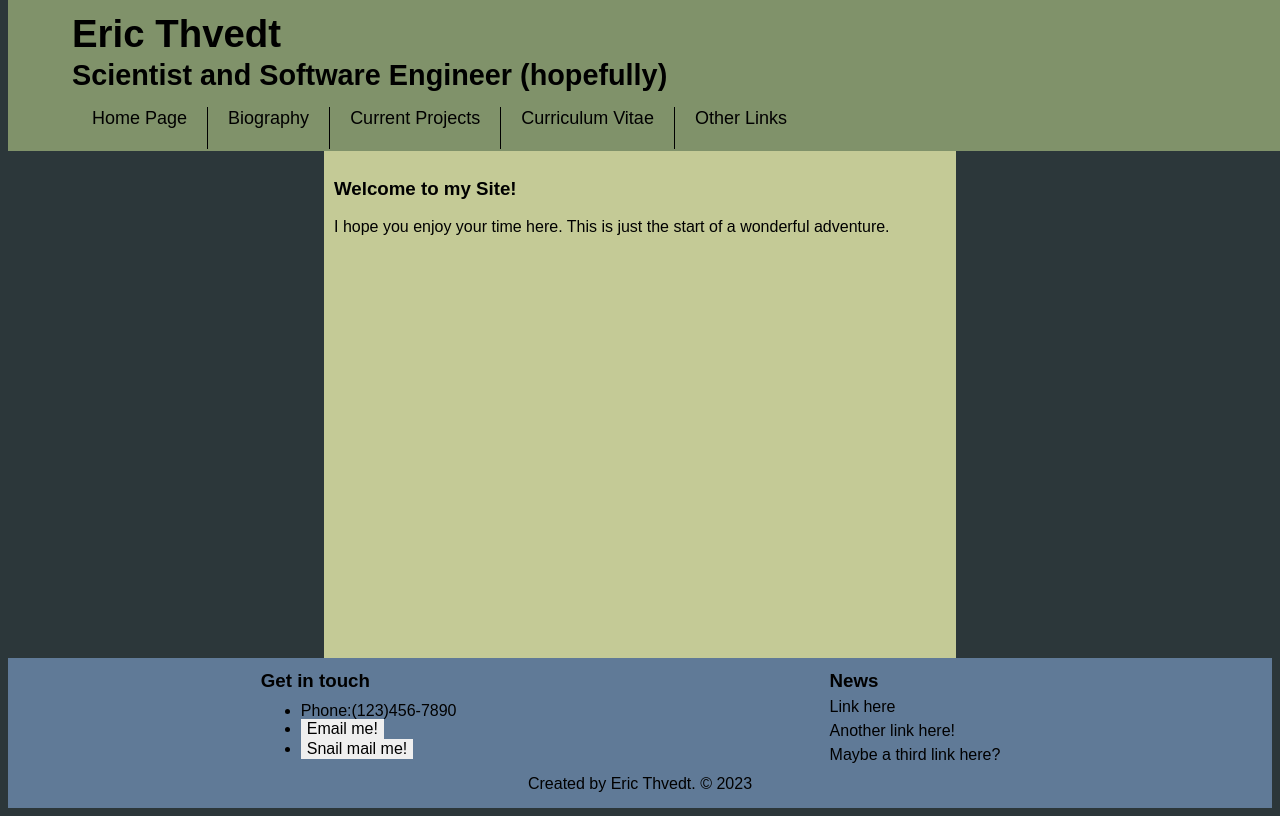
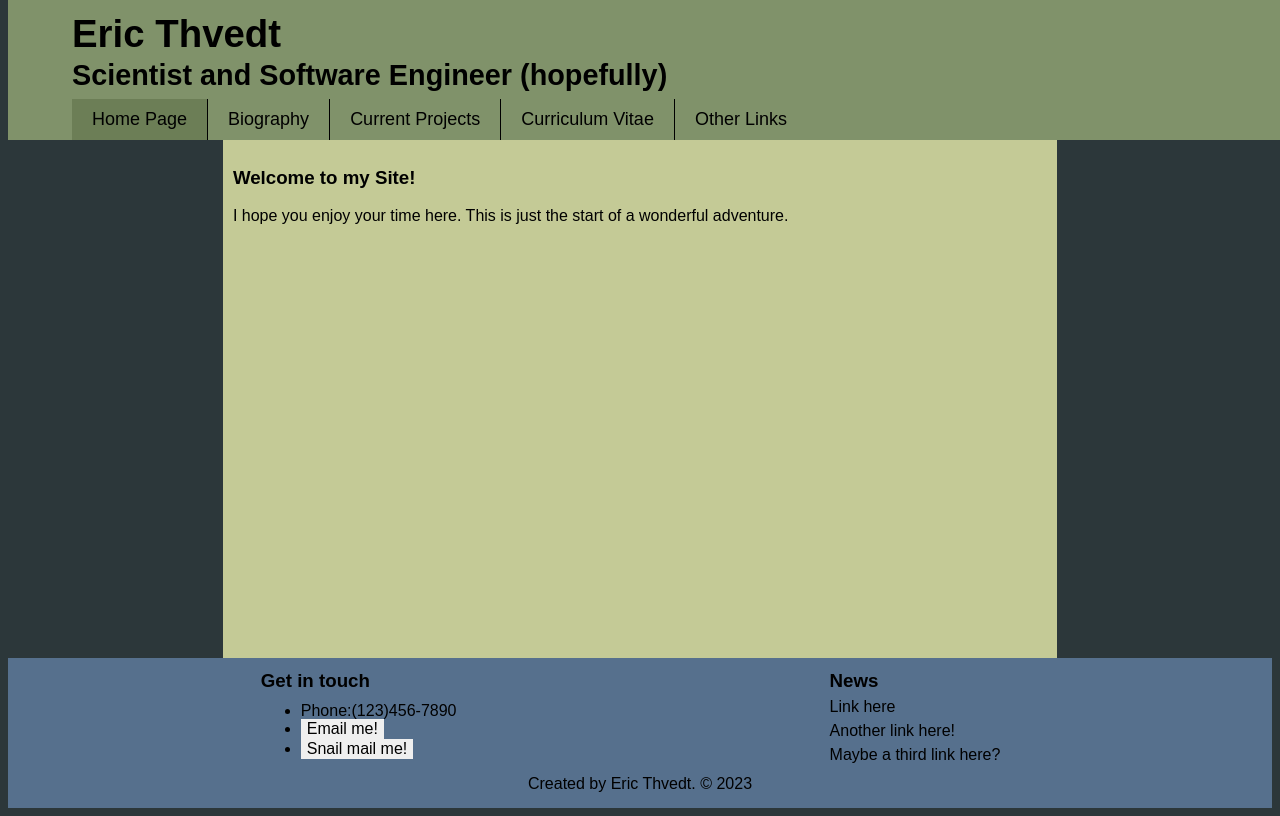
Before and after one commit to ethvedt/my-personal-website, a plain HTML site: page index.html in a window 1280 px wide. Both pictures are taken after a click on the button "Home Page". Drawn offline with Linux system fonts and the light colour scheme.

Commit message:
shading on buttons for active section

```diff
--- a/index.html
+++ b/index.html
@@ -10,9 +10,9 @@
             <h1>Eric Thvedt</h1>
             <h2>Scientist and Software Engineer (hopefully)</h2>
         </div>
-        <div id="navBar">
+        <div id="nav-bar">
             <span>
-                <button type="button" class="nav" onclick="displayContent(event)">Home Page</button>
+                <button type="button" class="nav" id="home-nav" onclick="displayContent(event)">Home Page</button>
             </span>
             <span>
                 <button type="button" class="nav" onclick="displayContent(event)">Biography</button>
@@ -127,8 +127,8 @@
                 <h3>Get in touch</h3>
                 <ul>
                     <li>Phone:(123)456-7890</li>
-                    <li><button type="button" id="email">Email me!</button></li>
-                    <li><button type="button" id="mail">Snail mail me!</button></li>
+                    <li><button type="button" id="email" onclick="emailButton()">Email me!</button></li>
+                    <li><button type="button" id="mail" onclick="mailButton()">Snail mail me!</button></li>
                 </ul>
             </span>
             <span>
--- a/script.js
+++ b/script.js
@@ -6,16 +6,30 @@ window.onload = function(){
     }
     document.getElementById(`home-page`).style.display = "block";
     document.getElementById(`home-page`).style.height = "100%";
+    document.getElementById('home-nav').classList.add("on-page")
 }
 
 function displayContent(event) {
-    var btn = event.target.innerText;
-    var id = btn.replace(/\s+/g, '-').toLowerCase();
+    var btn = event.target;
+    var btnText = btn.innerText
+    var btns = document.getElementsByClassName("nav")
+    var id = btnText.replace(/\s+/g, '-').toLowerCase();
     var sections = document.getElementsByClassName("content");
     for (let i = 0; i<sections.length; i++){
         sections[i].style.display = "none";
         sections[i].style.height = "0%";
     }
+    for (let i = 0; i<btns.length; i++) {
+        btns[i].classList.remove("on-page");
+    }
     document.getElementById(`${id}`).style.display = "block";
-    document.getElementById(`home-page`).style.height = "100%";
+    btn.classList.add("on-page");
 }
+
+function emailButton() {
+    alert("Sorry, this is not yet implemented!")
+}
+
+function mailButton() {
+    alert("I don't think you can send physical mail over the internet.")
+}
--- a/style.css
+++ b/style.css
@@ -14,7 +14,7 @@ header {
     width: 100%;
     position: fixed;
     top: 0;
-    height: 151px;
+    height: 140px;
 
 }
 
@@ -23,34 +23,43 @@ header {
     margin-left: 5%;
 }
 
-#navBar {
+#nav-bar {
     margin-left: 5%;
     height:auto;
     display: flex;
     flex-direction: row;
+    position: absolute;
+    bottom: 0;
 }
 
-#navBar span:not(:first-child) {
+#nav-bar span:not(:first-child) {
     border-left: 1px solid #000;
 }
 
-#navBar button.nav {
-    display: inline-block;
+#nav-bar .nav {
+    display: inline-flex;
     background-color: #80926a;
     border: none;
     padding: 20px;
-    padding-top: 0;
+    padding-top: 10px;
+    padding-bottom: 10px;
     width: auto;
     font-size: large;
+    justify-content: center;
+    align-items: center;
 
+}
+
+header #nav-bar .nav.on-page {
+    background-color: #6c7e56;
 }
 
 #main {
     display: block;
-    width: 50%;
+    width: 66%;
     height: 70vh;
     background-color: #c4ca96;
-    padding-top: max(16.6vh, 151px);
+    padding-top: max(16.6vh, 140px);
     padding-bottom: 10vh;
     margin: auto;
     margin-bottom: 0%;
@@ -70,15 +79,17 @@ main div {
     border-collapse: collapse;
     border-spacing: 10px 0;
 }
+
 #other-links table th, #other-links table td {
     border: 1px solid #000;
     padding: 10px;
 }
+
 footer {
     position: absolute;
     bottom: 0;
     width: 100%;
-    background-color: #607a97;
+    background-color: #56708d;
     height: 150px;
 }
 
```
